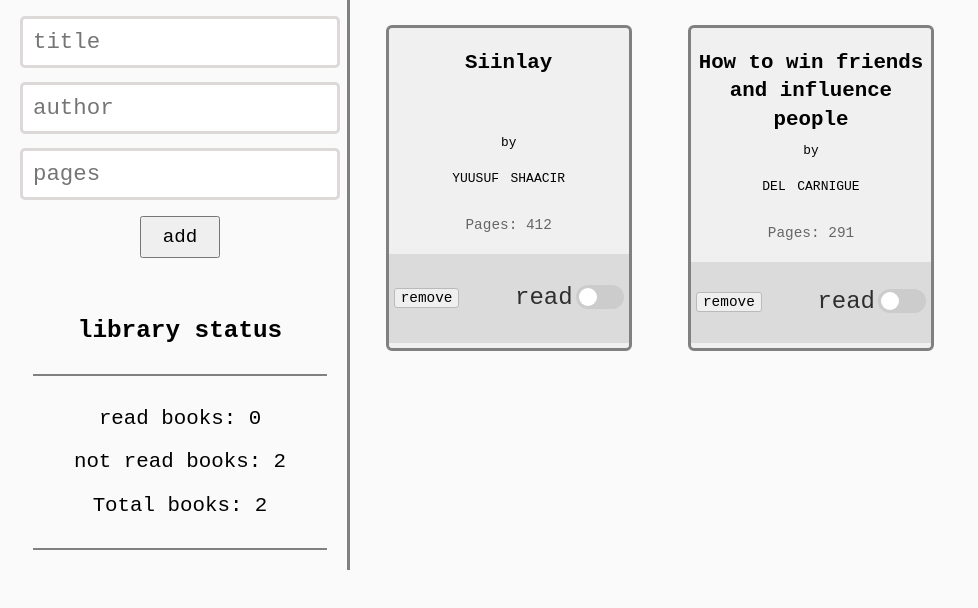
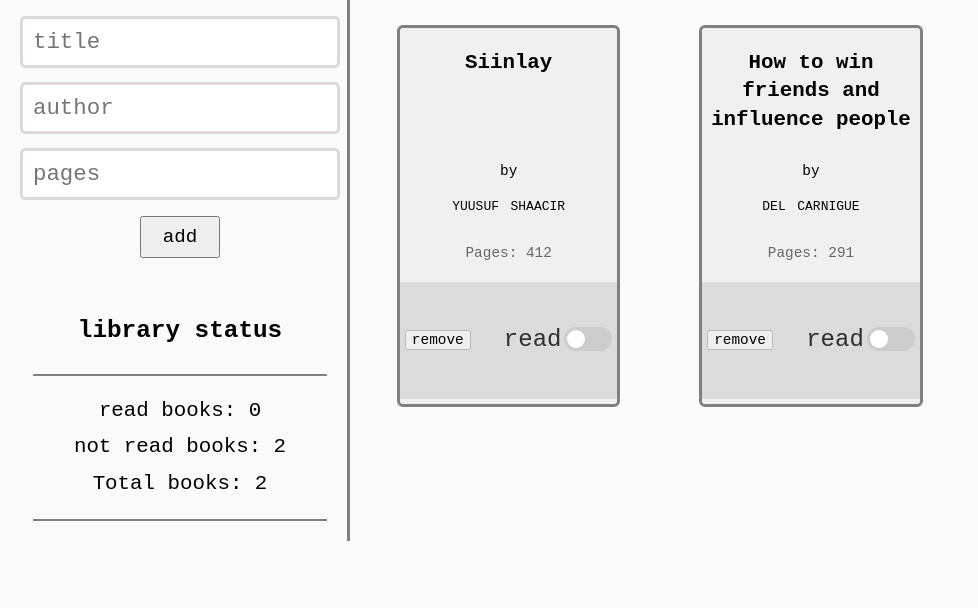
Before and after one commit to xbdirisxk/mylibrary, a plain HTML site: page index.html in a window 1280 px wide. Shown: the part 86-694 px from the top of the page, without its empty margins (0-978 px from the left). Drawn offline with Linux system fonts and the light colour scheme; a web font is replaced by a local one.

Commit message:
improve style

```diff
--- a/style.css
+++ b/style.css
@@ -27,7 +27,10 @@
 	margin-top: 30px;
 	border-top: 2px solid gray;
 	border-bottom: 2px solid gray;
-	padding: 10px;
+	padding: 6px;
+}
+.library-status > p {
+	line-height: 1rem;
 }
 
 input[type="text"],
@@ -76,8 +79,8 @@
 }
 .book-shelf > div {
 	border: 3px solid hsl(0, 0%, 50%);
-	height: 40vh;
-	width: 30vh;
+	height: 47vh;
+	width: 17vw;
 	line-height: 1.8rem;
 	background-color: hsl(0, 0%, 94%);
 	border-radius: 6px;
@@ -97,7 +100,7 @@
 }
 
 .book-shelf > div > span {
-	font-size: 0.8rem;
+	font-size: 0.9rem;
 	margin: 0;
 }
 .author {
@@ -139,6 +142,7 @@
 		align-items: center;
 		justify-content: space-between;
 		padding: 20px;
+		height:11%;
 	}
 	.title {
 		font-weight: bolder;
```
Also changed, not shown: 1 other file.
